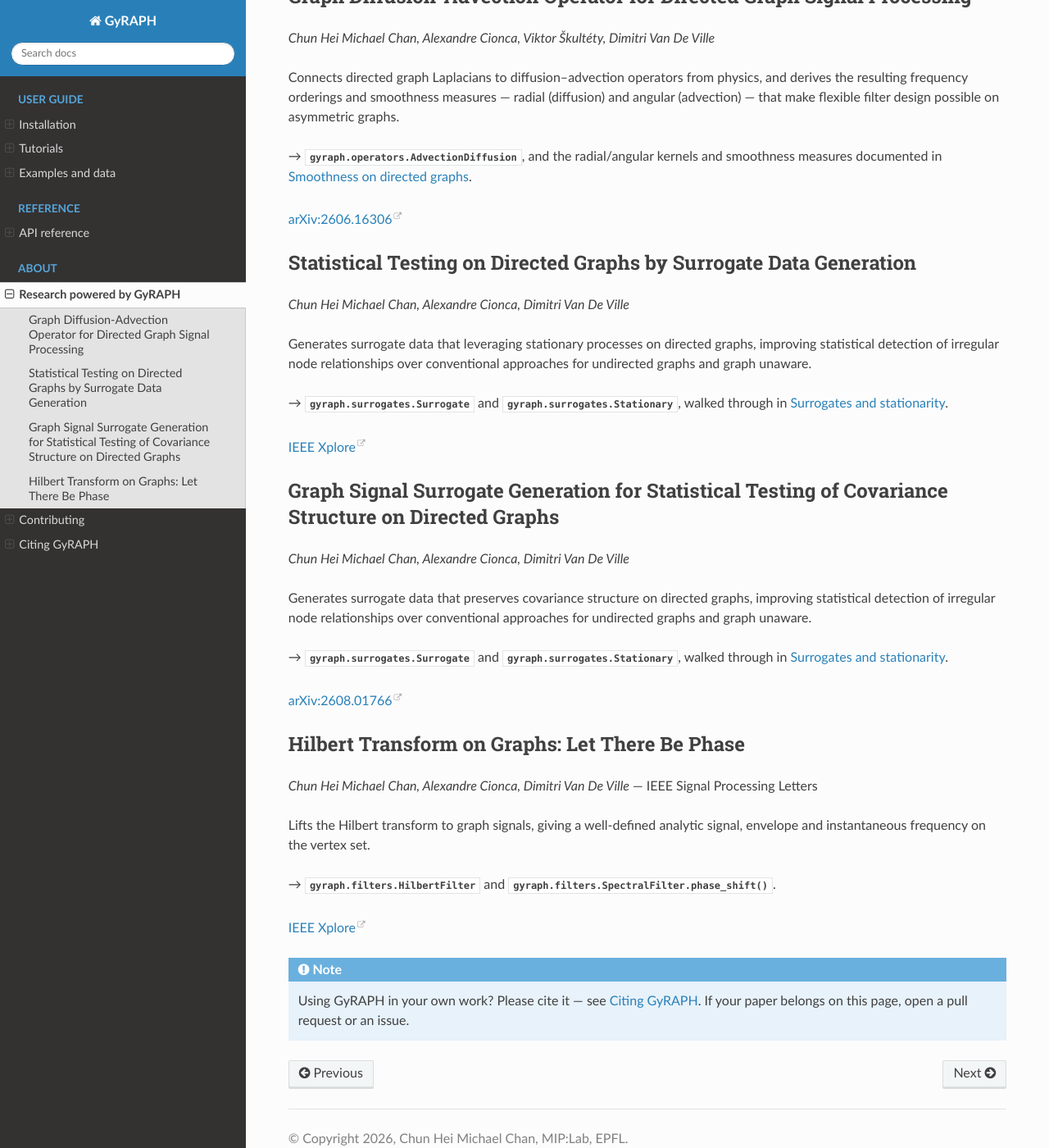
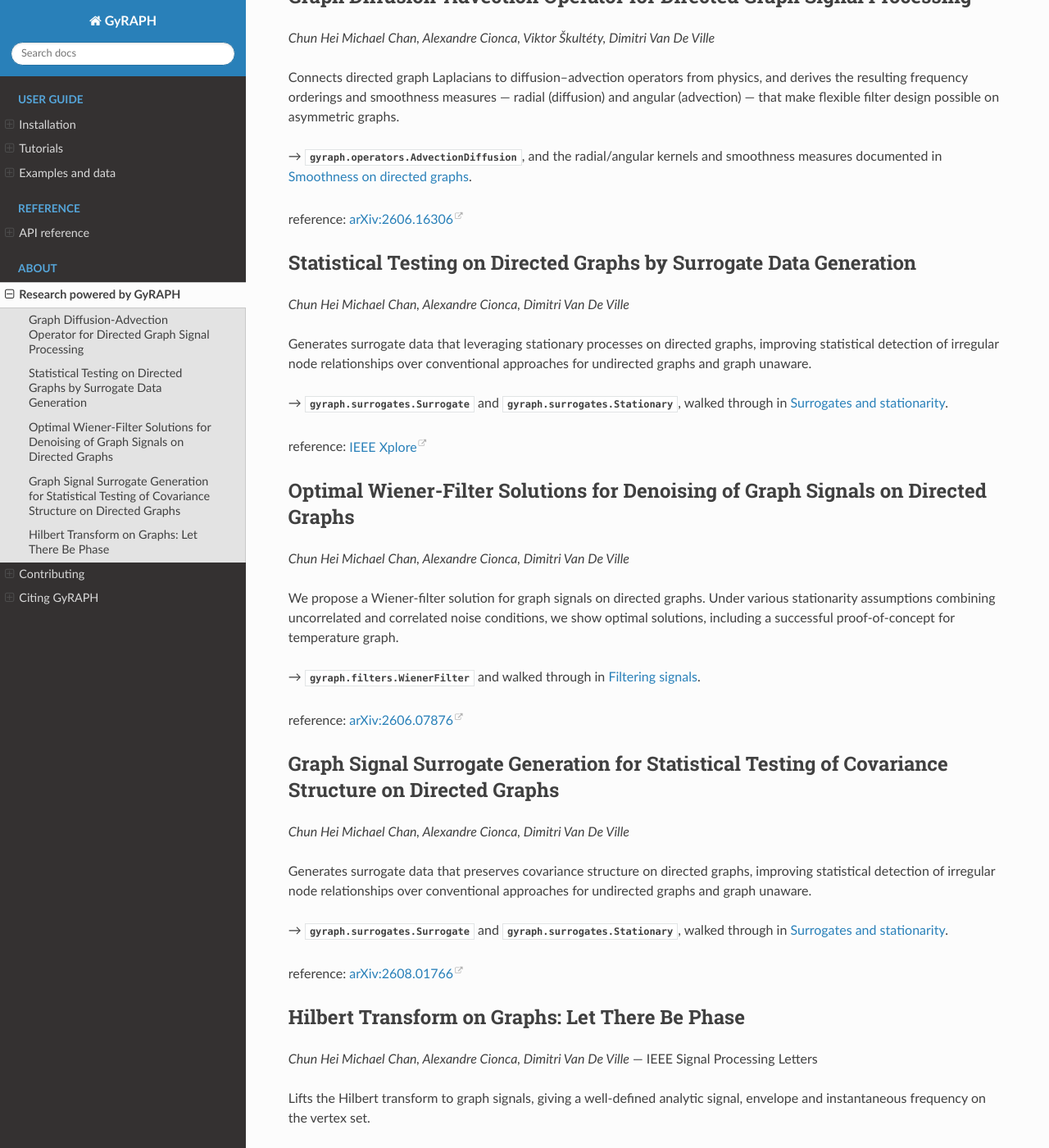
Before and after one commit to miki998/FlowGSP, a Sphinx documentation site: the page built from docs/papers.rst, in a window 1280 px wide and 1400 px high, scrolled down 277 px. Shown: the whole window at 82% size. Built offline with Sphinx 7.4.7 and the Read the Docs theme 3.1.0, drawn with Linux system fonts in a browser that asks for light colours.

Commit message:
fix: Amend ref papers in readthedocs

```diff
--- a/docs/papers.rst
+++ b/docs/papers.rst
@@ -19,7 +19,7 @@ possible on asymmetric graphs.
 → :class:`gyraph.operators.AdvectionDiffusion`, and the radial/angular kernels
 and smoothness measures documented in :doc:`tutorials/smoothness`.
 
-`arXiv:2606.16306 <https://arxiv.org/html/2606.16306v1>`_
+reference: `arXiv:2606.16306 <https://arxiv.org/html/2606.16306v1>`_
 
 Statistical Testing on Directed Graphs by Surrogate Data Generation
 ----------------------------------------------------------------------------------------------------
@@ -32,7 +32,19 @@ Generates surrogate data that leveraging stationary processes on directed graphs
 :class:`gyraph.surrogates.Stationary`, walked through in
 :doc:`tutorials/surrogates`.
 
-`IEEE Xplore <https://ieeexplore.ieee.org/document/11626552>`_
+reference: `IEEE Xplore <https://ieeexplore.ieee.org/document/11626552>`_
+
+Optimal Wiener-Filter Solutions for Denoising of Graph Signals on Directed Graphs
+----------------------------------------------------------------------------------------------------
+
+*Chun Hei Michael Chan, Alexandre Cionca, Dimitri Van De Ville*
+
+We propose a Wiener-filter solution for graph signals on directed graphs. Under various stationarity assumptions combining uncorrelated and correlated noise conditions, we show optimal solutions, including a successful proof-of-concept for temperature graph.
+
+→ :class:`gyraph.filters.WienerFilter` and walked through in
+:doc:`tutorials/filtering`.
+
+reference: `arXiv:2606.07876 <https://arxiv.org/pdf/2606.07876>`_
 
 Graph Signal Surrogate Generation for Statistical Testing of Covariance Structure on Directed Graphs
 ----------------------------------------------------------------------------------------------------
@@ -47,7 +59,7 @@ conventional approaches for undirected graphs and graph unaware.
 :class:`gyraph.surrogates.Stationary`, walked through in
 :doc:`tutorials/surrogates`.
 
-`arXiv:2608.01766 <https://arxiv.org/pdf/2608.01766>`_
+reference: `arXiv:2608.01766 <https://arxiv.org/pdf/2608.01766>`_
 
 Hilbert Transform on Graphs: Let There Be Phase
 -----------------------------------------------
@@ -61,7 +73,7 @@ signal, envelope and instantaneous frequency on the vertex set.
 → :class:`gyraph.filters.HilbertFilter` and
 :meth:`gyraph.filters.SpectralFilter.phase_shift`.
 
-`IEEE Xplore <https://ieeexplore.ieee.org/document/10962535>`_
+reference: `IEEE Xplore <https://ieeexplore.ieee.org/document/10962535>`_
 
 .. note::
 
```
